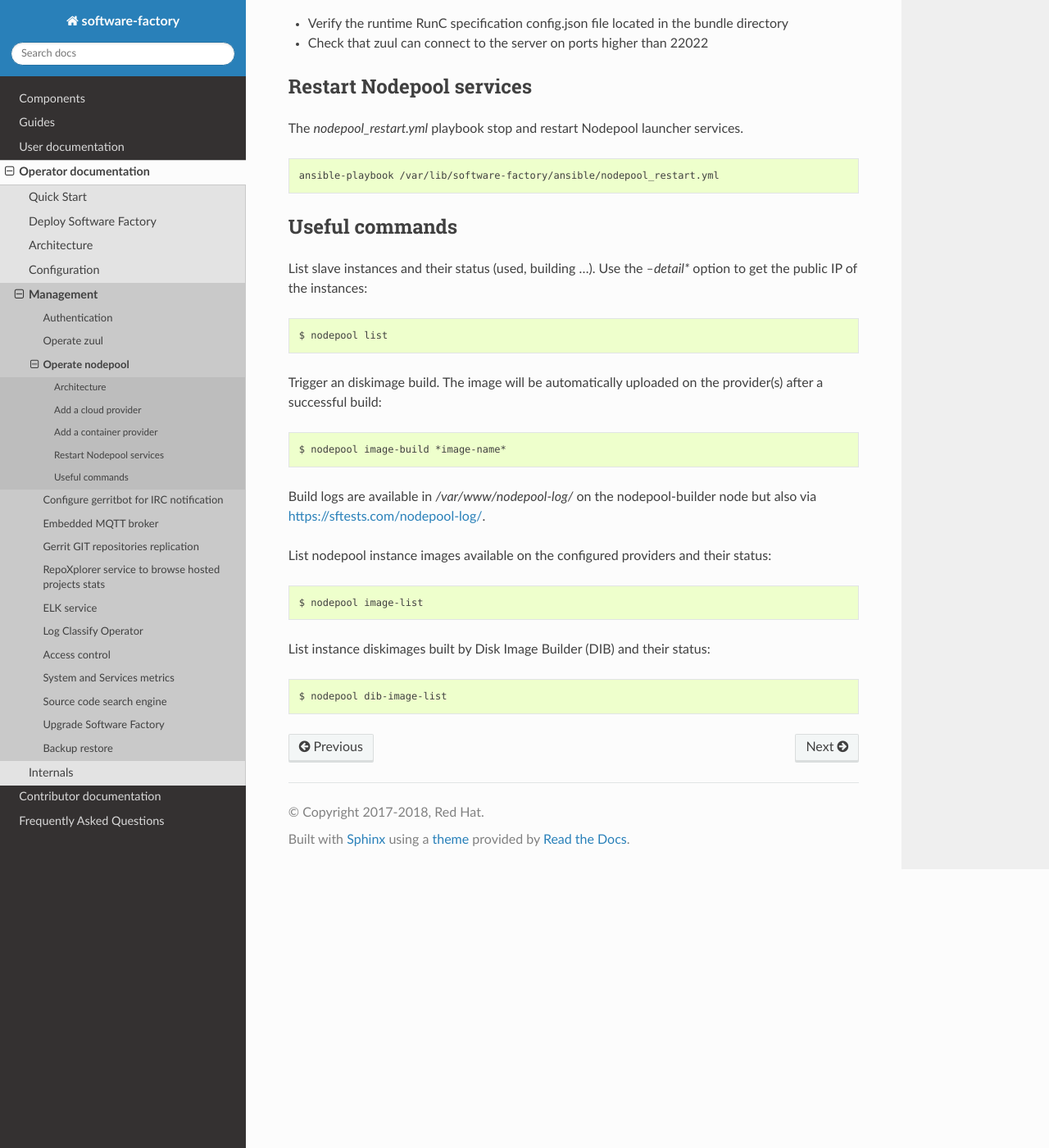
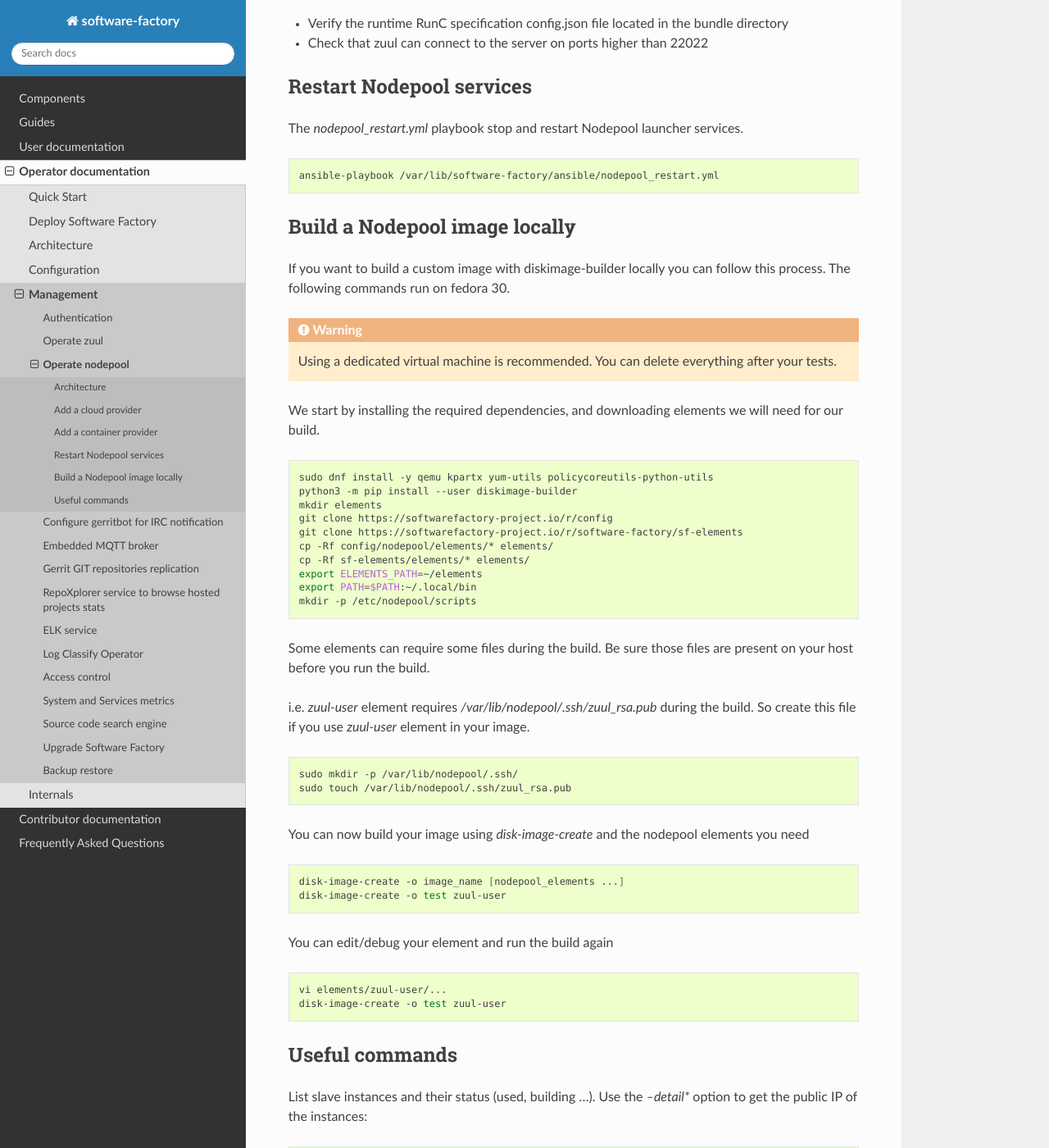
Before and after one commit to softwarefactory-project/sf-docs, a Sphinx documentation site: the page built from docs/operator/nodepool_operator.rst, in a window 1280 px wide and 1400 px high, scrolled down 5343 px. Shown: the whole window at 82% size. Built offline with Sphinx 7.4.7 and the Read the Docs theme 2.0.0, drawn with Linux system fonts in a browser that asks for light colours.

Commit message:
Build a Nodepool image locally
Change-Id: I02d092390f987e3b1519bce7d167f299a234a793

```diff
--- a/docs/operator/nodepool_operator.rst
+++ b/docs/operator/nodepool_operator.rst
@@ -315,6 +315,60 @@
   ansible-playbook /var/lib/software-factory/ansible/nodepool_restart.yml
 
 
+Build a Nodepool image locally
+------------------------------
+
+If you want to build a custom image with diskimage-builder locally you can
+follow this process. The following commands run on fedora 30.
+
+.. warning::
+
+  Using a dedicated virtual machine is recommended. You can delete everything
+  after your tests.
+
+We start by installing the required dependencies, and downloading elements we
+will need for our build.
+
+.. code-block:: bash
+
+  sudo dnf install -y qemu kpartx yum-utils policycoreutils-python-utils
+  python3 -m pip install --user diskimage-builder
+  mkdir elements
+  git clone https://softwarefactory-project.io/r/config
+  git clone https://softwarefactory-project.io/r/software-factory/sf-elements
+  cp -Rf config/nodepool/elements/* elements/
+  cp -Rf sf-elements/elements/* elements/
+  export ELEMENTS_PATH=~/elements
+  export PATH=$PATH:~/.local/bin
+  mkdir -p /etc/nodepool/scripts
+
+Some elements can require some files during the build. Be sure those files are
+present on your host before you run the build.
+
+i.e. `zuul-user` element requires `/var/lib/nodepool/.ssh/zuul_rsa.pub` during
+the build. So create this file if you use `zuul-user` element in your image.
+
+.. code-block:: bash
+
+  sudo mkdir -p /var/lib/nodepool/.ssh/
+  sudo touch /var/lib/nodepool/.ssh/zuul_rsa.pub
+
+You can now build your image using `disk-image-create` and the nodepool
+elements you need
+
+.. code-block:: bash
+
+  disk-image-create -o image_name [nodepool_elements ...]
+  disk-image-create -o test zuul-user
+
+You can edit/debug your element and run the build again
+
+.. code-block:: bash
+
+  vi elements/zuul-user/...
+  disk-image-create -o test zuul-user
+
+
 Useful commands
 ---------------
 
```
